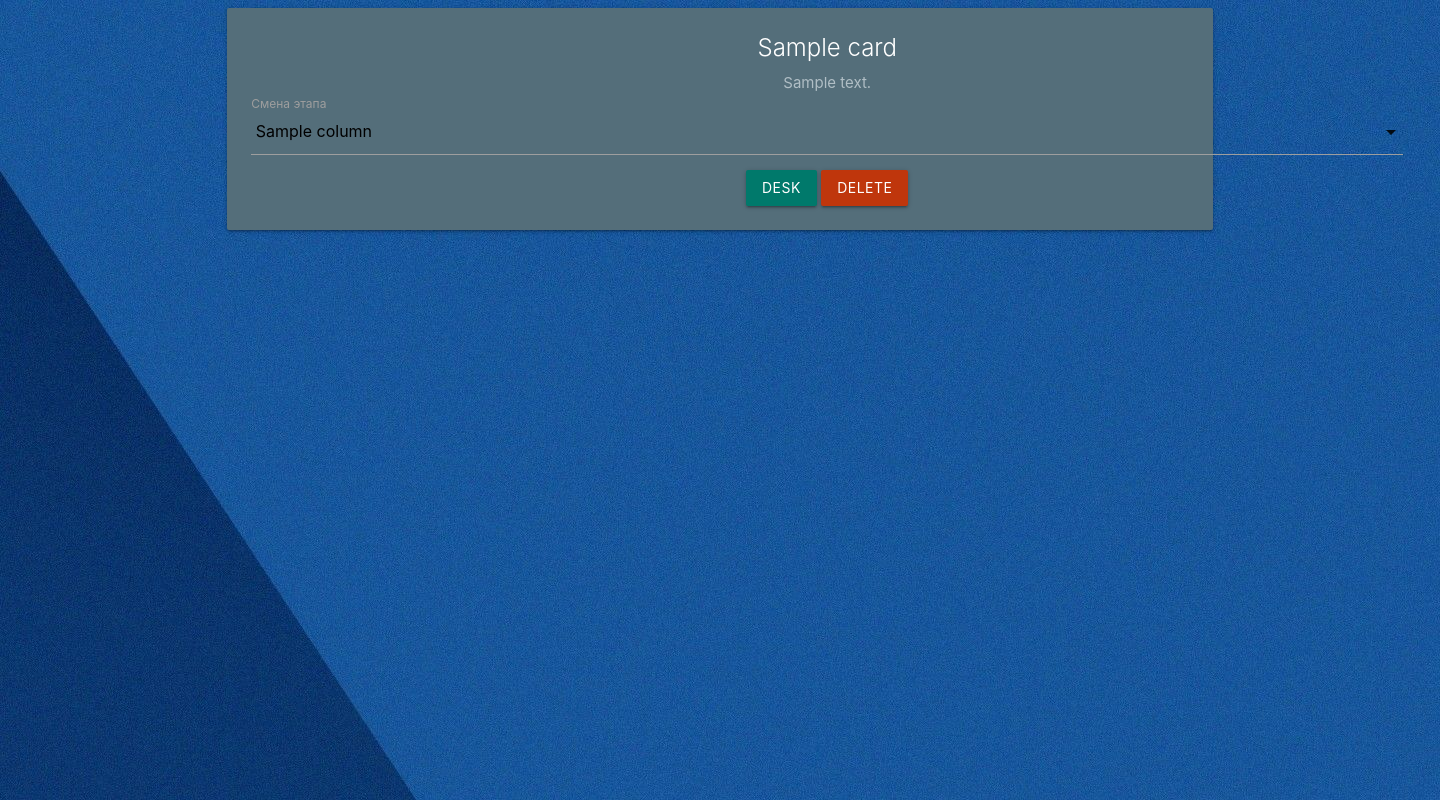
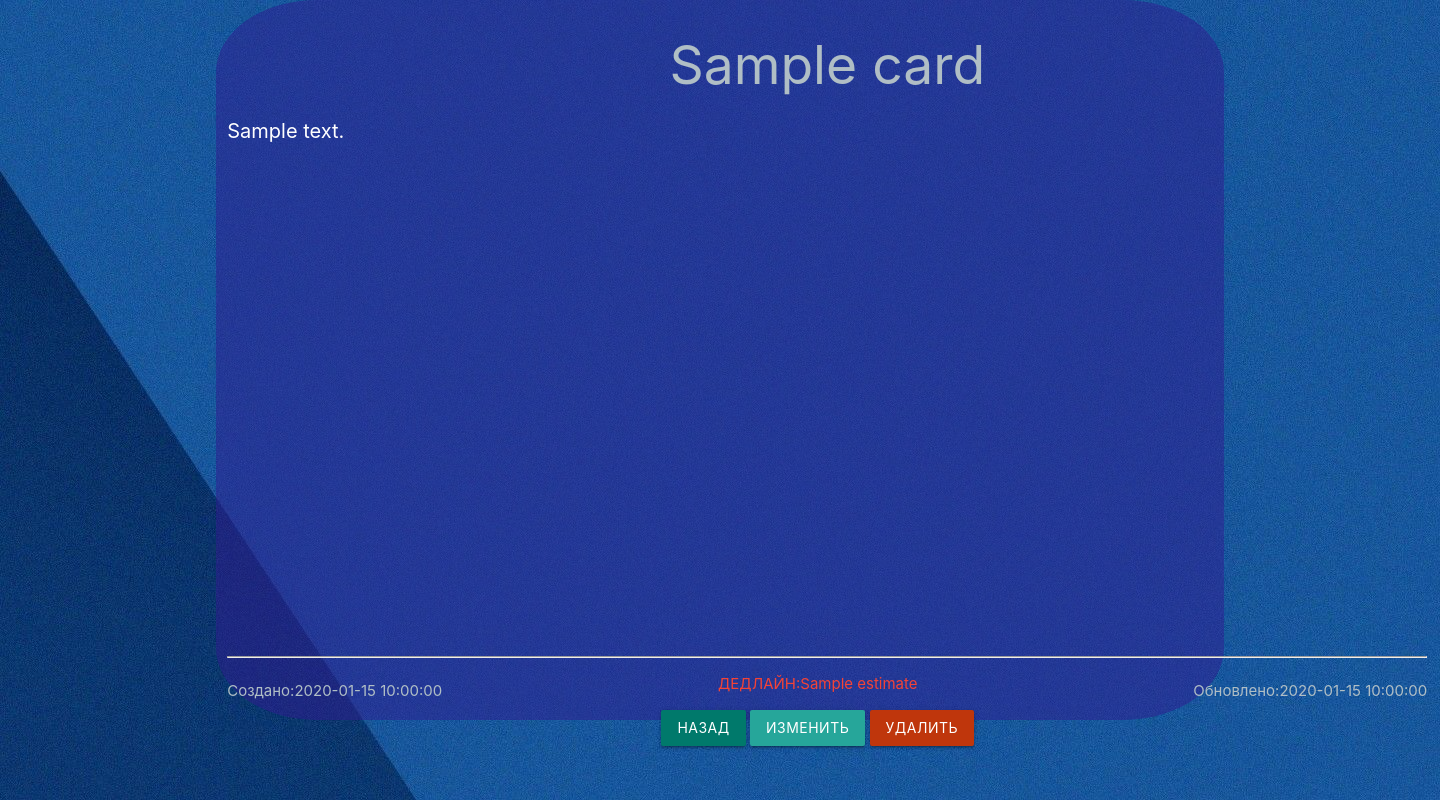
Before and after one commit to Dante-SSStyle/Kanban, a FastAPI app: template app/templates/card.html in a window 1440 px wide. Run offline with FastAPI, Linux system fonts and the light colour scheme; the template is opened without the code that fills it: most values are stand-ins (such as "Sample title", 1, 10 or a date in 2020); parts of the project's set-up code (start-up, migrations or seed data) failed here and were passed over.

Commit message:
Корректное удаление, оформлен html для карточки

```diff
--- a/app/classes/card.py
+++ b/app/classes/card.py
@@ -22,6 +22,7 @@ class Card:
     def delete(cls, card: CardDelete):
         crd = CardDB(id=card.id)
         session.query(CardDB).filter(CardDB.id == card.id).delete()
+        session.commit()
         return crd
 
     @classmethod
--- a/app/classes/column.py
+++ b/app/classes/column.py
@@ -15,7 +15,8 @@ class Column:
     @classmethod
     def delete(cls, column: ColumnDelete):
         clmn = ColumnDB(id=column.id)
-        session.query(ColumnDB).filter(ColumnDB.id == column.id).delete()
+        fetch_column = session.query(ColumnDB).filter(ColumnDB.id == column.id).delete()
+        # session.delete(fetch_column)
         session.commit()
         return clmn
 
--- a/app/db/column.py
+++ b/app/db/column.py
@@ -11,11 +11,11 @@ class Column(Base):
     id = Cmn(Integer, primary_key=True, index=True)
     title = Cmn(String, index=True)
     order = Cmn(Integer)
-    desk_id = Cmn(Integer, ForeignKey("desks.id"), nullable=False)
+    desk_id = Cmn(Integer, ForeignKey("desks.id", ondelete='CASCADE'), nullable=False)
     created_at = Cmn(Date, default=func.now())
     updated_at = Cmn(Date, default=func.now(), onupdate=func.now())
 
-    desk = relationship("Desk", back_populates="columns")
+    desk = relationship("Desk", back_populates="columns", cascade="all, delete")
     cards = relationship("Card", back_populates="column", order_by="Card.order", cascade="all, delete")
 
     def __repr__(self):
--- a/app/static/scripts/card.js
+++ b/app/static/scripts/card.js
@@ -1,20 +1,59 @@
 import {Card, refresh, resultToast} from "./requests.js";
 const card = new Card();
 
+const modals = document.querySelectorAll('.modal');
+const modalInstances = M.Modal.init(modals, {});
 const elems = document.querySelectorAll('select');
 const instances = M.FormSelect.init(elems, {});
 const deleteCardButton = document.querySelector('.card-delete');
 
 deleteCardButton.addEventListener('click', async (e) => {
     const cardId = deleteCardButton.dataset.id;
-    await card.remove(cardId);
-    window.location.replace("http://localhost:8022/");
-})
+    const dId = deleteCardButton.dataset.dId
+    // await card.remove(cardId);
+    // window.location.replace("http://localhost:8022/");
+    if (cardId && e.target.classList.contains('card-delete')) {
+        const delCard = await card.remove(cardId);
+        resultToast({successMessage: 'Карточка удалена!', result: delCard.ok});
+        window.location.replace("http://localhost:8022/"+dId);
+    }
+});
 
-document.addEventListener('change', (e) => {
-    const columnId = e.target.value;
-    if(columnId) {
-        card.update({})
+// document.addEventListener('change', (e) => {
+//     const columnId = e.target.value;
+//     if(columnId) {
+//         card.update({})
+//     }
+//
+// })
+
+// update card
+document.addEventListener('click', async (e) => {
+    const cardId = e.target.dataset.cardId;
+    console.log(cardId)
+    if (cardId && e.target.classList.contains('button-card-update')) {
+        const modal = e.target.closest('.modal');
+        const cardTitleInput = modal.querySelector('#title-rename')
+        const cardTitle = cardTitleInput.value;
+        const cardTextInput = modal.querySelector('#text-upd')
+        const cardEstimateInput = modal.querySelector('#estimate')
+        const cardCategoryUpdate = modal.querySelector('#col-upd')
+        const cardText = cardTextInput.value;
+        const cardEstimate = cardEstimateInput.value;
+        const cardCategory = cardCategoryUpdate.value;
+
+        console.log(cardId, cardCategory, cardEstimate, cardText, cardTitle)
+        if (cardId, cardTitle, cardText, cardCategory, cardEstimate) {
+            const updCard = await card.update(cardId, cardTitle, cardText, cardCategory, cardEstimate);
+            resultToast({successMessage: 'Карточка изменена!', result: updCard.ok});
+            refresh();
+        }
+        if (cardId, cardTitle, cardText, cardCategory) {
+            const updCard = await card.update(cardId, cardTitle, cardText, cardCategory, null);
+            resultToast({successMessage: 'Карточка изменена!', result: updCard.ok});
+            refresh();
+        }
+
     }
 
 })
--- a/app/static/styles/card.css
+++ b/app/static/styles/card.css
@@ -0,0 +1,37 @@
+body {
+    background-image: url(../images/wp.jpg);
+}
+
+.card-mini {
+    text-align: left;
+}
+
+.card-max {
+    text-align: center;
+}
+.card-content {
+    width: 1200px;
+    margin-right: auto;
+    margin-left: auto;
+}
+p {
+    color: #b0bec5;
+}
+.col {
+    height: 90vh;
+    border-radius: 10%;
+    background: rgba(49, 27, 146, 0.5)
+}
+.card-text {
+    height: 65vh;
+    font-size: 20px;
+    text-align: justify;
+    white-space: pre-wrap;
+    word-wrap:break-word;
+}
+.created_date {
+    float: left;
+}
+.updated_date {
+    float: right;
+}
--- a/app/static/styles/index.css
+++ b/app/static/styles/index.css
@@ -13,18 +13,6 @@ body {
 .category {
     text-align: center;
 
-}
-
-.category-title {
-    font-size: x-large;
-}
-
-.card-mini {
-    text-align: left;
-}
-
-.card-max {
-    text-align: center;
 }
 .card-content {
     width: 1200px
--- a/app/templates/card.html
+++ b/app/templates/card.html
@@ -4,45 +4,76 @@
     <link rel="shortcut icon" href="{{ url_for('static', path='images/wild-boar.png') }}">
     <link href="https://fonts.googleapis.com/icon?family=Material+Icons" rel="stylesheet">
     <link rel="stylesheet" href="https://cdnjs.cloudflare.com/ajax/libs/materialize/1.0.0/css/materialize.min.css">
-    <link rel="stylesheet" href="{{ url_for('static', path='styles/index.css') }}">
+    <link rel="stylesheet" href="{{ url_for('static', path='styles/card.css') }}">
     <meta charset="UTF-8">
     <title>План Канбан</title>
 </head>
 <body>
-
+<!--  modal for card update      -->
+<div id="modal-card-update" class="modal">
+    <div class="modal-content">
+        <h4>{{card.title}}</h4>
+        <div class="input-field">
+            <div class="input-field">
+                <input id="title-rename" type="text" value="{{card.title}}">
+                <label for="title-rename">Введите новое название</label>
+            </div>
+            <div class="input-field">
+                <textarea id="text-upd" wrap="soft" >{{card.text}}</textarea>
+                <label for="text-upd">Введите текст</label>
+            </div>
+            <div class="input-field">
+                <input id="estimate" type="date" value="{{card.estimate}}">
+                <label for="estimate">Дедлайн</label>
+            </div>
+            <div class="input-field">
+                <select id="col-upd">
+                    {% for i in columns %}
+                    {% if i.id == card.column_id %}
+                    <option value="{{i.id}}" selected> {{i.title}}</option>
+                    {% else %}
+                    <option value="{{i.id}}"> {{i.title}}</option>
+                    {% endif %}
+                    {% endfor %}
+                </select>
+                <label for="col-upd">Смена этапа</label>
+            </div>
+        </div>
+    </div>
+    <div class="modal-footer">
+        <a href="#" data-card-id="{{card.id}}" class="button-card-update btn-flat white-text modal-close teal lighten-1">OK</a>
+        <a href="#" class="btn-flat white-text modal-close deep-orange darken-4">Отмена</a>
+    </div>
+</div>
+<!--   end modal for card update     -->
 
 <div class="container">
 
     <div class="row">
         <div class="col s12">
 
-            <div class="card-max card blue-grey darken-1">
+            <div class="card-max">
 
-                <div class="card-content white-text">
+                <div class="card-content">
 
-                    <span class="card-title">{{card.title}}</span>
-                    <p>{{card.text}}</p>
+                    <h2 class="card-title blue-grey-text text-lighten-3">{{card.title}}</h2>
+                    <p class="card-text white-text">{{card.text}}</p>
 
 
-                    <div class="input-field">
-                        <select>
-
-                            {% for i in columns %}
-                            {% if i.id == card.column_id %}
-                            <option value="{{i.id}}" selected> {{i.title}}</option>
-                            {% else %}
-                            <option value="{{i.id}}"> {{i.title}}</option>
-                            {% endif %}
-                            {% endfor %}
-
-                        </select>
-                        <label>Смена этапа</label>
+                    <div>
+                        <hr>
+                        <p class="created_date">Создано:{{card.created_at}}</p>
+                        <p class="updated_date">Обновлено:{{card.updated_at}}</p>
+                        {%if card.estimate%}
+                        <p class="red-text">ДЕДЛАЙН:{{card.estimate}}</p>
+                        {%endif%}
                     </div>
 
 
                     <div>
-                        <a href="{{host}}/{{card.desk_id}}" class="btn teal darken-2">Desk</a>
-                        <a href="#"  class="card-delete btn deep-orange darken-4" data-id="{{card.id}}">Delete</a>
+                        <a href="{{host}}/{{card.desk_id}}" class="btn teal darken-2">Назад</a>
+                        <a class="modal-trigger btn" data-card-id="{{card.id}}" href="#modal-card-update">Изменить</a>
+                        <a href="#"  class="card-delete btn deep-orange darken-4" data-id="{{card.id}}" data-d-id="{{card.desk.id}}">Удалить</a>
                     </div>
 
                 </div>
```
Also changed, not shown: app/db/card.py (+4 -4 lines), app/db/db.py (+12 -11 lines), app/templates/components/card_modals.html (+0 -15 lines), app/templates/components/column.html (+7 -3 lines).
